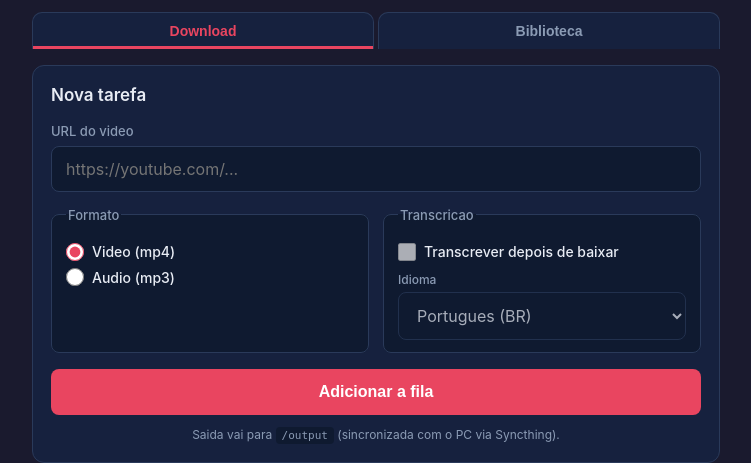
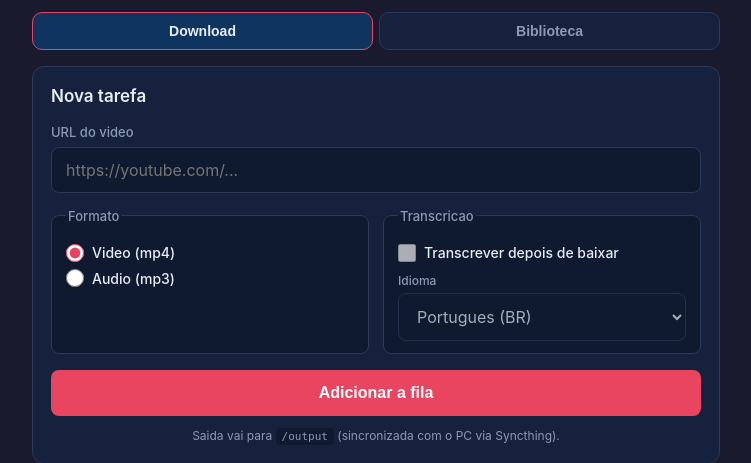
Before and after one commit to marceloleitej/youtube-transcript-videos, a FastAPI app: page / in a window 1280 px wide. Shown: the part 64-527 px from the top of the page, without its empty margins (264-1015 px from the left). Run offline with FastAPI, Linux system fonts and the light colour scheme; parts of the project's set-up code (start-up, migrations or seed data) failed here and were passed over.

Commit message:
pi: tabs lado a lado com specificity reforcada
Subir specificity nav.tabs button.tab garante override do
button width:100% global. Cantos arredondados, estado active
com borda accent + fundo primary, sem sticky.

Co-Authored-By: Claude Opus 4.7 (1M context) <noreply@anthropic.com>

```diff
--- a/pi/static/style.css
+++ b/pi/static/style.css
@@ -73,39 +73,39 @@ main {
   gap: 16px;
 }
 
-.tabs {
+nav.tabs {
   display: flex;
-  gap: 4px;
+  gap: 6px;
   max-width: 720px;
-  margin: 0 auto;
-  padding: 12px 16px 0;
-  position: sticky;
-  top: 56px;
+  margin: 12px auto 0;
+  padding: 0 16px;
   background: var(--bg);
   z-index: 9;
 }
 
-.tabs .tab {
-  flex: 1;
+nav.tabs button.tab {
+  flex: 1 1 0;
   width: auto;
-  padding: 10px 14px;
+  padding: 10px 12px;
   background: var(--bg-card);
   color: var(--muted);
   border: 1px solid var(--border);
-  border-bottom: none;
-  border-radius: 10px 10px 0 0;
+  border-radius: 10px;
   font-size: 14px;
   font-weight: 600;
   cursor: pointer;
-  transition: background 0.15s, color 0.15s;
+  transition: background 0.15s, color 0.15s, border-color 0.15s;
 }
 
-.tabs .tab:hover { color: var(--text); }
-.tabs .tab.active {
+nav.tabs button.tab:hover:not(:disabled) {
   background: var(--bg-card);
-  color: var(--accent);
-  border-color: var(--border);
-  box-shadow: inset 0 -3px 0 0 var(--accent);
+  color: var(--text);
+}
+
+nav.tabs button.tab.active {
+  background: var(--primary);
+  color: var(--text);
+  border-color: var(--accent);
 }
 
 .tab-panel {
```
